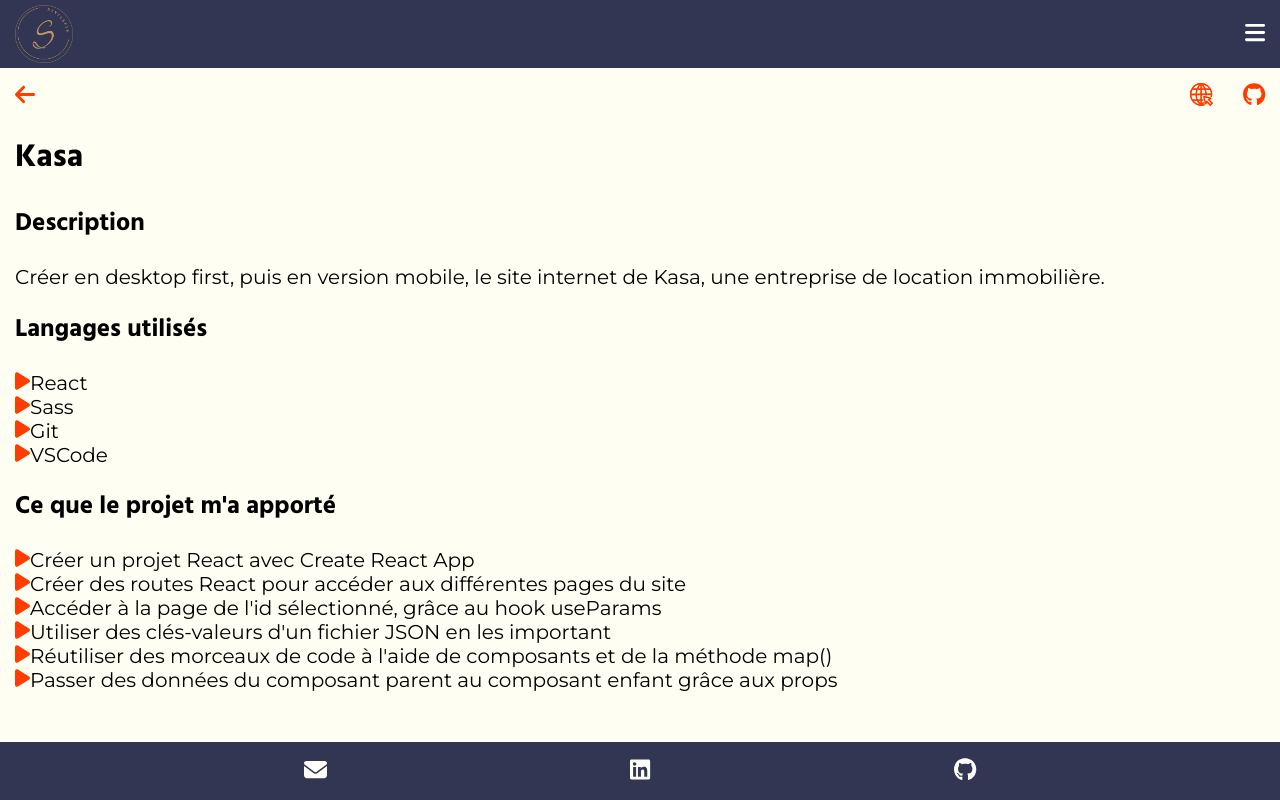
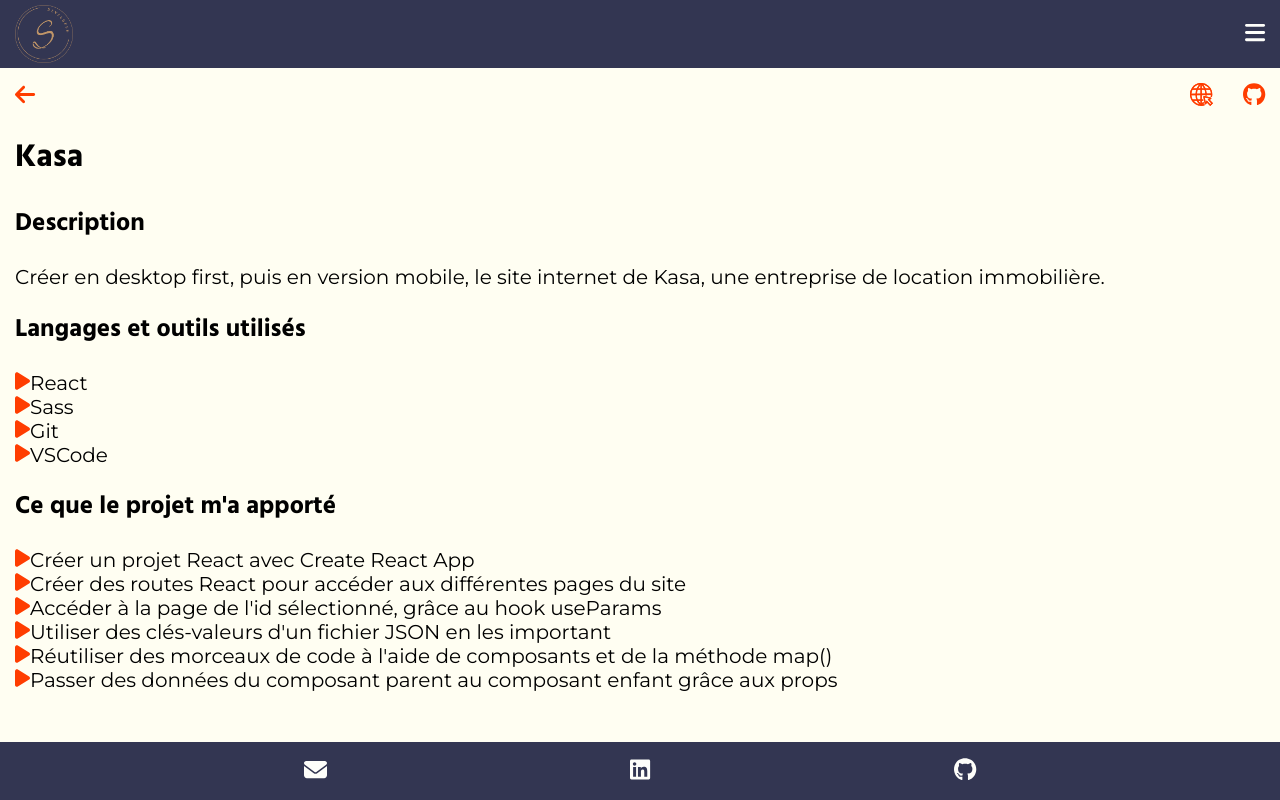
Before and after one commit to Christellaa/portfolio, a React (Create React App) app: page /projects/1 in a window 1280 px wide. Built offline with nearby package versions, Linux system fonts and the light colour scheme.

Commit message:
Fix typo

```diff
--- a/src/pages/Projects/ProjectDetails.jsx
+++ b/src/pages/Projects/ProjectDetails.jsx
@@ -46,7 +46,7 @@
         <h1>{title}</h1>
         <h2>Description</h2>
         <p>{description}</p>
-        <h2>Langages utilisés</h2>
+        <h2>Langages et outils utilisés</h2>
         <ul className="NoPaddingLeft">
           {tools.map((tool, id) => (
             <li key={id} className="flex ProjectItems">
```
